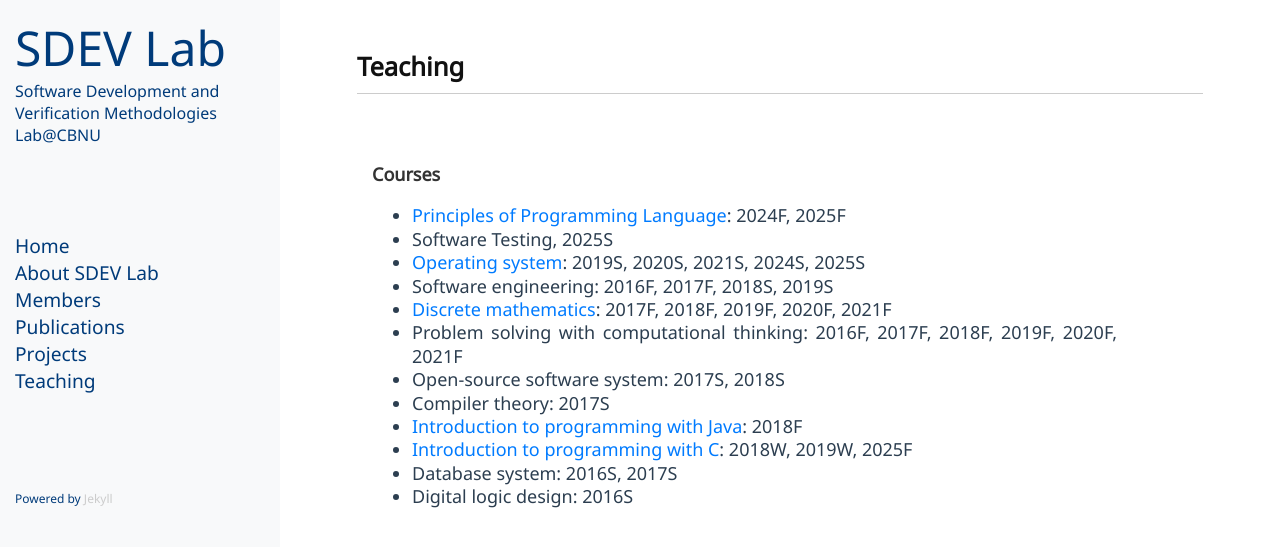
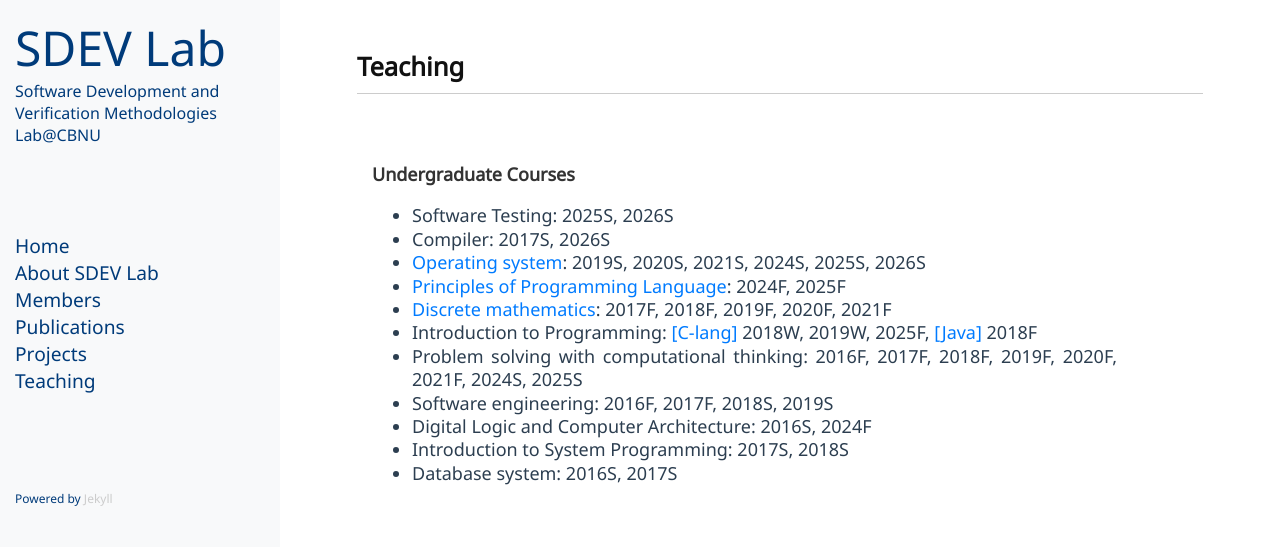
Before and after one commit to sdevlab/sdevlab.github.io, a Jekyll site: the page built from teaching.md, in a window 1280 px wide. Shown: the top 547 px of the page. Built offline with Jekyll 4.4.1, drawn with Linux system fonts in a browser that asks for light colours.

Commit message:
Update teaching.md

```diff
--- a/teaching.md
+++ b/teaching.md
@@ -4,16 +4,15 @@ title: Teaching
 permalink: /teaching/
 ---
 
-#### Courses ####
+#### Undergraduate Courses ####
+* Software Testing: 2025S, 2026S
+* Compiler: 2017S, 2026S
+* [Operating system](http://github.com/hongshin/OperatingSystem): 2019S, 2020S, 2021S, 2024S, 2025S, 2026S
 * [Principles of Programming Language](http://github.com/hongshin/proglang): 2024F, 2025F
-* Software Testing, 2025S
-* [Operating system](http://github.com/hongshin/OperatingSystem): 2019S, 2020S, 2021S, 2024S, 2025S
+* [Discrete mathematics](https://github.com/hongshin/DiscreteMath): 2017F, 2018F, 2019F, 2020F, 2021F
+* Introduction to Programming: [\[C-lang\]](https://github.com/hongshin/learningC) 2018W, 2019W, 2025F, [\[Java\]](https://github.com/hongshin/Java) 2018F
+* Problem solving with computational thinking: 2016F, 2017F, 2018F, 2019F, 2020F, 2021F, 2024S, 2025S
 * Software engineering: 2016F, 2017F, 2018S, 2019S
-* [Discrete mathematics](https://github.com/hongshin/DiscreteMath): 2017F, 2018F, 2019F, 2020F, 2021F
-* Problem solving with computational thinking: 2016F, 2017F, 2018F, 2019F, 2020F, 2021F
-* Open-source software system: 2017S, 2018S
-* Compiler theory: 2017S
-* [Introduction to programming with Java](https://github.com/hongshin/Java): 2018F
-* [Introduction to programming with C](https://github.com/hongshin/learningC): 2018W, 2019W, 2025F
+* Digital Logic and Computer Architecture: 2016S, 2024F
+* Introduction to System Programming: 2017S, 2018S
 * Database system: 2016S, 2017S
-* Digital logic design: 2016S
```
